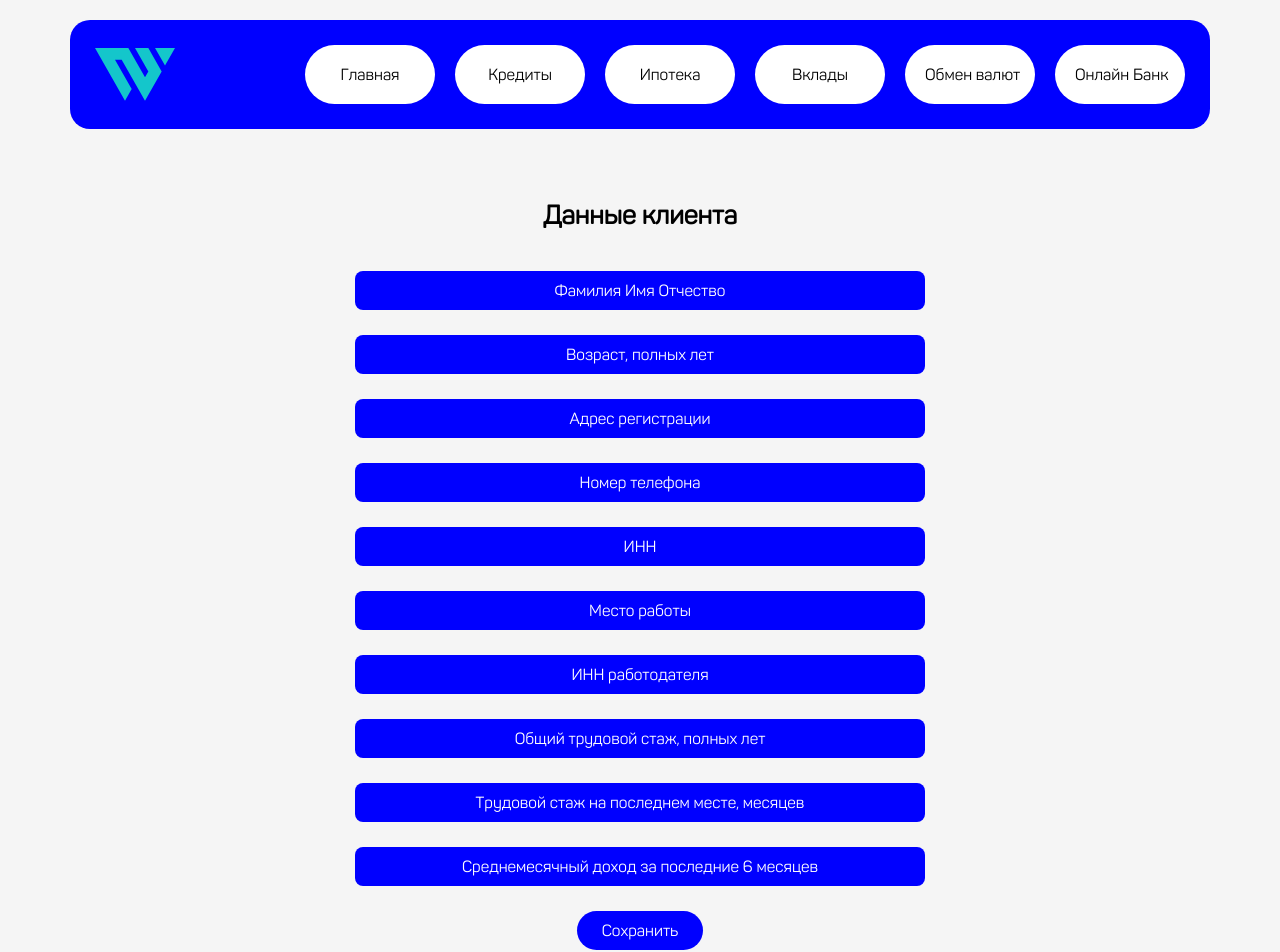
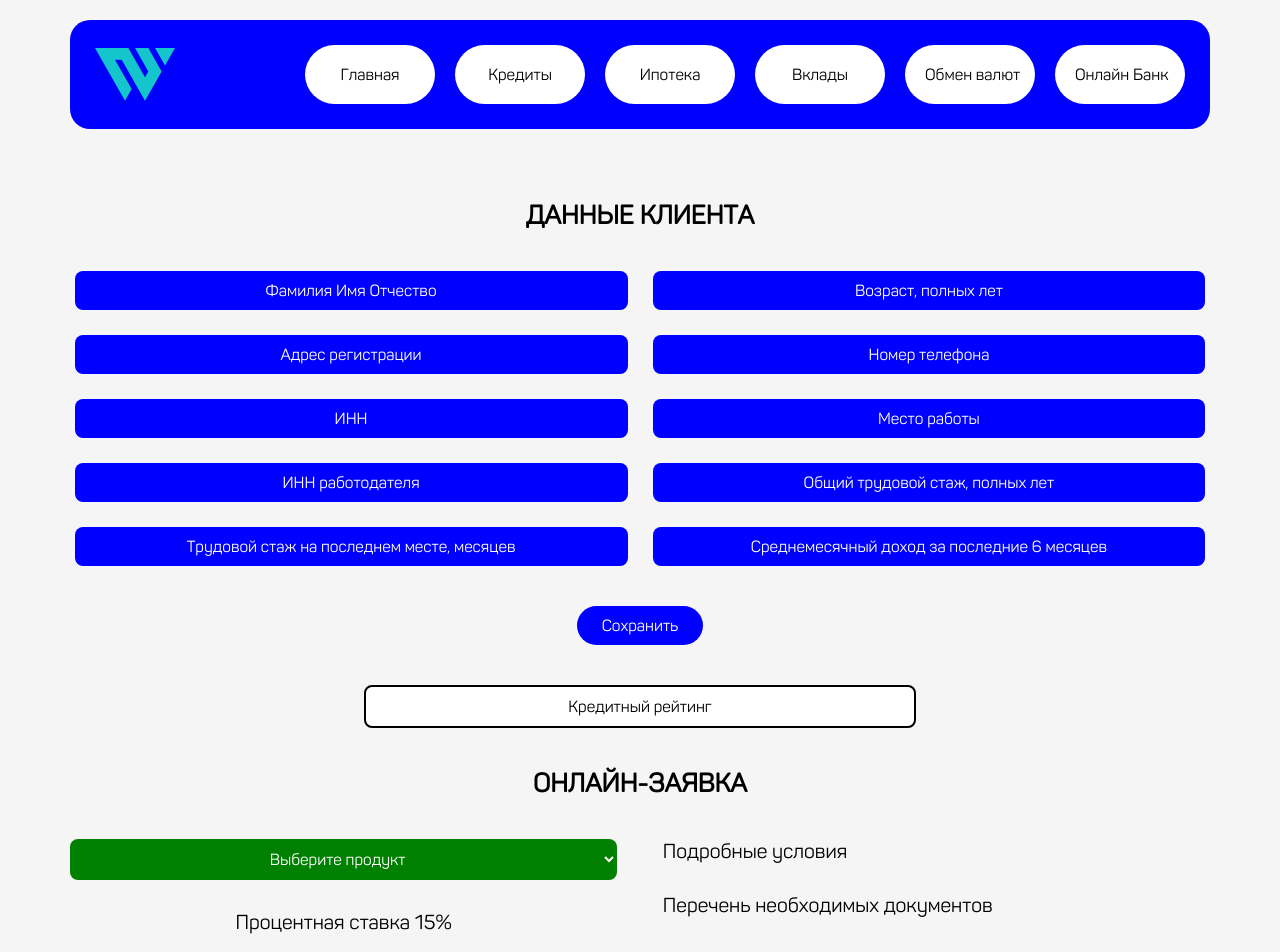
Before and after one commit to maxbelovcz/Vue3-bank-app-test, a Vue app: page /onlineBank in a window 1280 px wide. Shown: the top 952 px of the page. Built offline with nearby package versions, Linux system fonts and the light colour scheme; sample sign-in values are in the browser's storage.

Commit message:
add styles fixed

```diff
--- a/src/assets/scss/clients-data.scss
+++ b/src/assets/scss/clients-data.scss
@@ -13,20 +13,22 @@
             font-size: 26px;
             font-style: normal;
             line-height: normal;
+            text-transform: uppercase;
         }
     }
     &__form {
         display: flex;
-        flex-direction: column;
+        justify-content: center;
+        flex-wrap: wrap;
         gap: 25px;
-        width: 50%;
+        width: 100%;
         & input {
             text-align: center;
             border: none;
             outline: none;
             border-radius: 8px;
             padding: 10px 15px;
-            width: 100%;
+            width: 48.5%;
             color: white;
             font-family: "Panton";
             font-size: 16px;
@@ -43,12 +45,6 @@
         & input:focus::placeholder{
             color: transparent;
         }
-        & h2 {
-            color: black;
-            font-size: 26px;
-            font-style: normal;
-            line-height: normal;
-        }
     }
 }
 .credit-rating {
@@ -56,7 +52,7 @@
     border: 2px solid black;
     border-radius: 8px;
     padding: 10px 15px;
-    width: 100%;
+    width: 48.5%;
     color: black;
     font-size: 16px;
     font-style: normal;
--- a/src/assets/scss/onlineApp.scss
+++ b/src/assets/scss/onlineApp.scss
@@ -9,6 +9,7 @@
         font-size: 26px;
         font-style: normal;
         line-height: normal;
+        text-transform: uppercase;
     }
     &__form{
         display: flex;
@@ -94,3 +95,10 @@
         }
     }
 }
+.interest-rate {
+    text-align: center;
+    color: black;
+    font-size: 20px;
+    font-style: normal;
+    line-height: normal;
+}
--- a/src/components/clientsData.vue
+++ b/src/components/clientsData.vue
@@ -17,9 +17,9 @@
                         placeholder="Трудовой стаж на последнем месте, месяцев">
                     <input type="text" name="client-salary" id="client-salary"
                         placeholder="Среднемесячный доход за последние 6 месяцев">
-                    <ButtonSave />
-                    <div class="credit-rating">0</div>
                 </form>
+                <ButtonSave />
+                <div class="credit-rating">Кредитный рейтинг</div>
                 <onlineApp />
             </div>
         </div>
```
